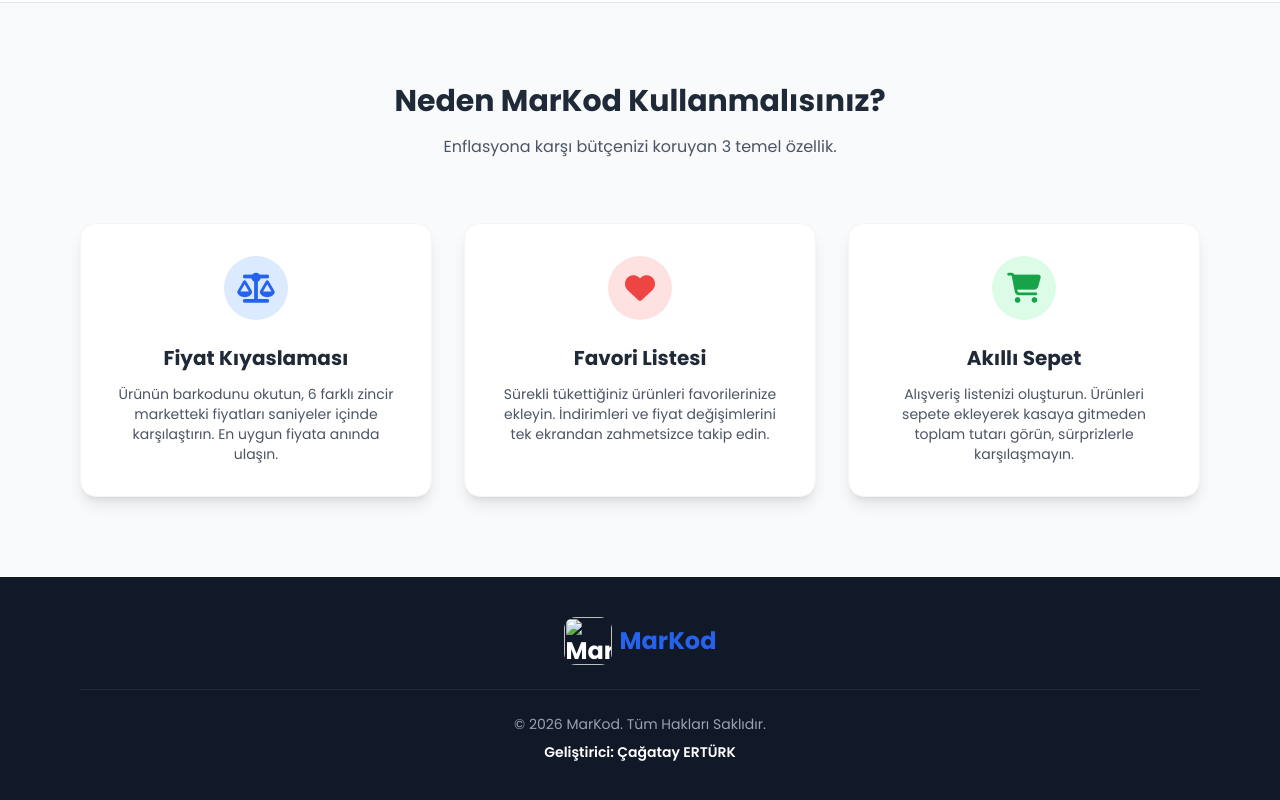
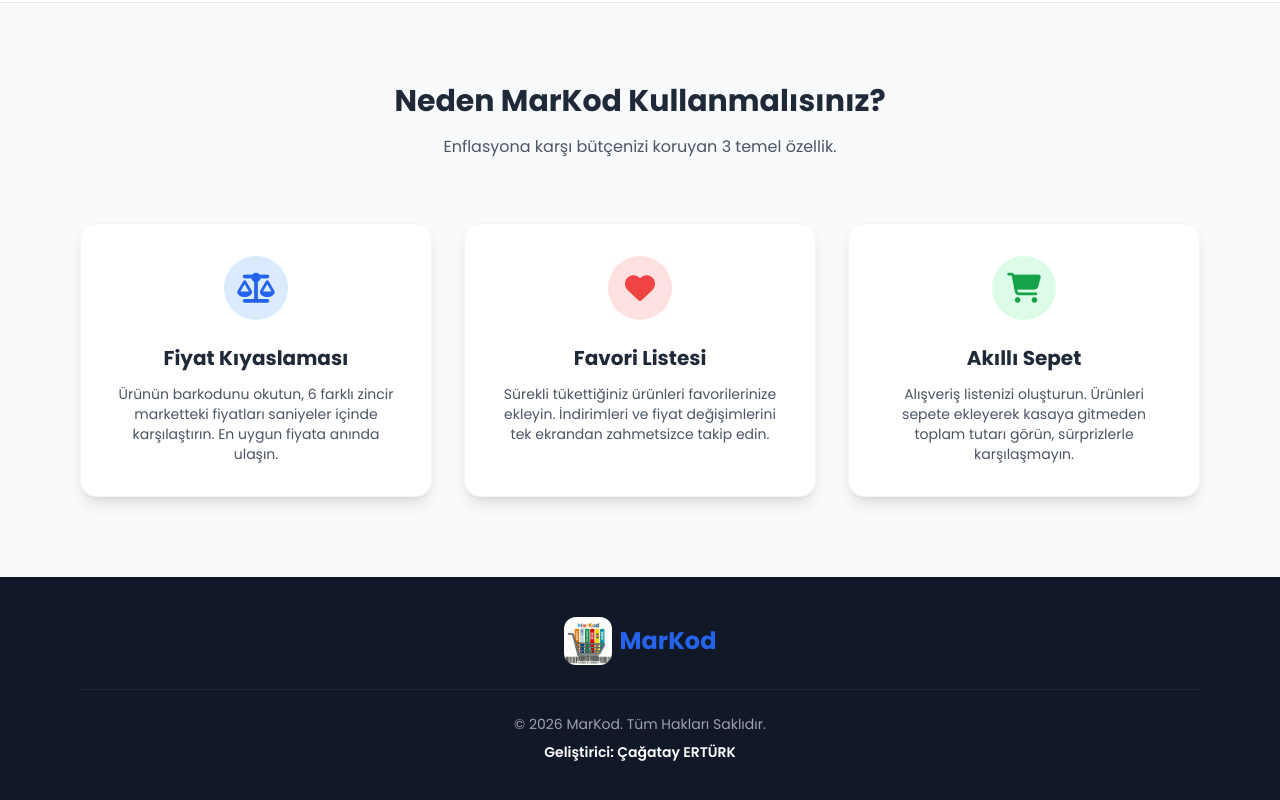
Before and after one commit to dcerturk/MarKod, a plain HTML site: page index.html in a window 1280 px wide. Shown: the part 760-1560 px from the top of the page. Drawn offline with nearby package versions, Linux system fonts and the light colour scheme.

Commit message:
Update index.html

```diff
--- a/index.html
+++ b/index.html
@@ -116,7 +116,7 @@
     <footer class="bg-gray-900 text-gray-400 py-10 text-center">
         <div class="max-w-6xl mx-auto px-4">
             <div class="text-2xl font-bold text-white mb-4 flex items-center justify-center gap-2">
-                <img src="logo.jpg" alt="MarKod Logo" class="h-12 rounded-xl"> <span class="text-blue-600">MarKod</span>
+                <img src="logo.png" alt="MarKod Logo" class="h-12 rounded-xl"> <span class="text-blue-600">MarKod</span>
             </div>
             <p class="mb-4"6 Zincir Market Fiyat Karşılaştırma Uygulaması</p>
             <p class="text-sm border-t border-gray-800 pt-6 mt-6">
```
